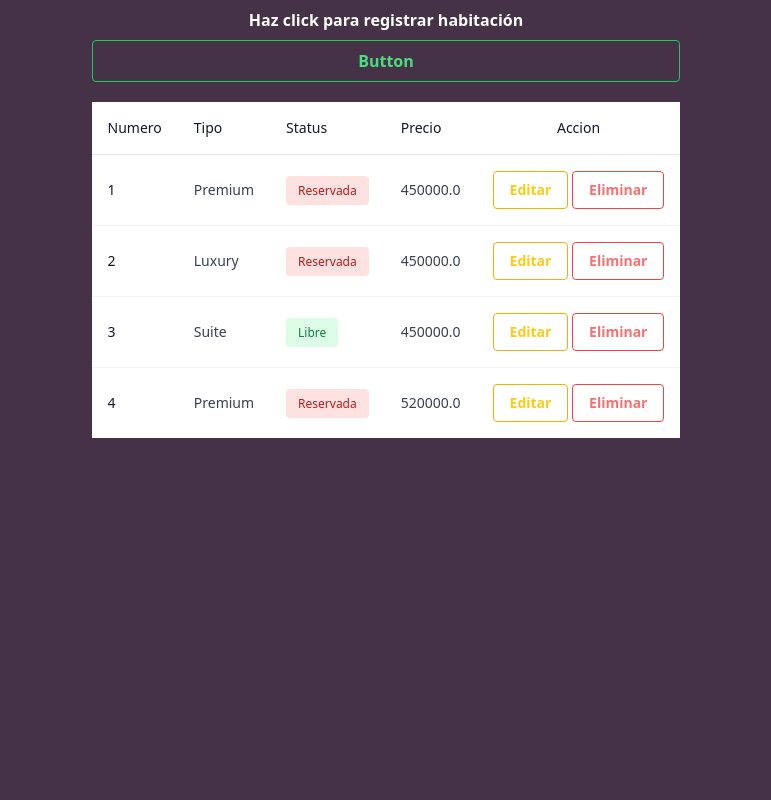
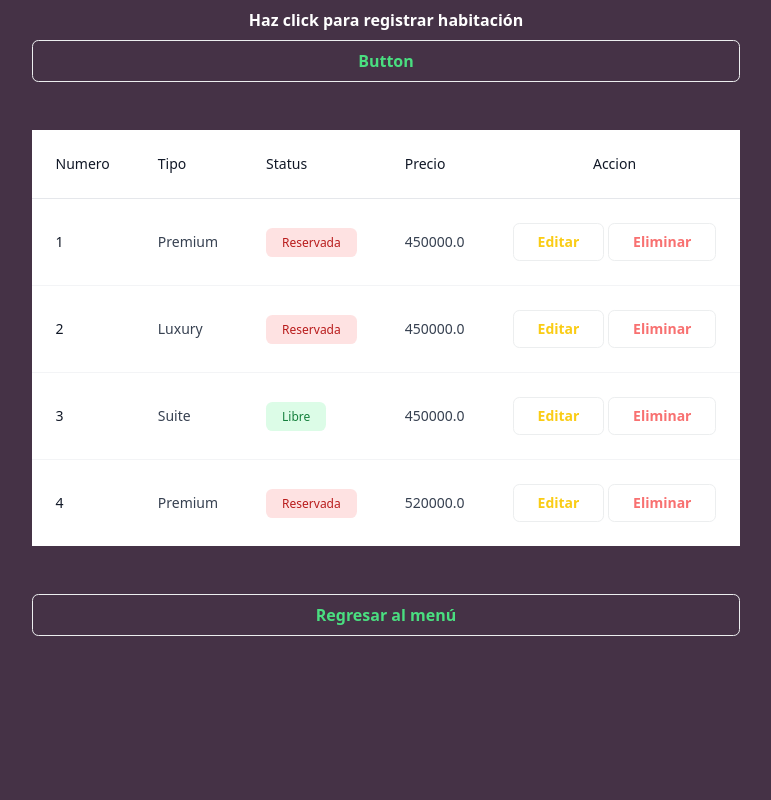
Before and after one commit to JhonJVegaDiaz/Team_4_WebAplication, a Flask app: page /Create_room in a window 1280 px wide. Shown: the whole page, without its empty margins (254-1025 px from the left). Run offline with Flask 2, Linux system fonts and the light colour scheme; data comes from the database, SQL or seed files in the repository; both versions use the stored data as it was after the commit; style sheets or scripts are compiled from the project's sources; some libraries are stand-ins or nearby versions.

Commit message:
Mejorando funcionalidades

```diff
--- a/app.py
+++ b/app.py
@@ -183,13 +183,18 @@ def eliminar(id):
     scripts.eliminar_usuario_id(id)
     return redirect('/editUsers')
 
+@app.route('/eliminarRoom/<int:id>')
+def eliminar_habitacion(id):
+    scripts.eliminar_habitacion_id(id)
+    return redirect('/Create_room')
+
 @app.route('/editRoom', methods=['GET','POST'])
 def super_editar_habitaciones():
     try:
         super = session["user"][9]
         if super == 1:
             if request.method == 'GET':
-                    return ("Edición de habitaciones")
+                    return redirect('/Create_room')
             else:
                 return redirect('/super')
         else:
--- a/db/scripts.py
+++ b/db/scripts.py
@@ -68,6 +68,14 @@ def editar_usuario_id(id, usuario):
                                                 usuario['celular'], usuario['direccion'],
                                                 usuario['fecha_nacimiento'], usuario['clase'], id)
 
+    conexion = conexion_bd()
+    cursor = conexion.cursor()
+    cursor.execute(query)
+    conexion.commit()
+    conexion.close()
+
+def eliminar_habitacion_id(id):
+    query = "delete from rooms where numero={}".format(id)
     conexion = conexion_bd()
     cursor = conexion.cursor()
     cursor.execute(query)
--- a/static/css/styles.css
+++ b/static/css/styles.css
@@ -105,6 +105,10 @@ header {
     float: right;
   }
 
+  #tablaCuartos, #regresarCuartos {
+    display: block;
+  }
+
 
   .lado {
     width: 20%;
--- a/static/js/process.js
+++ b/static/js/process.js
@@ -1,6 +1,7 @@
 const btn_crear = document.getElementById('btn_crear')
 const btn_editar = document.getElementById('btn_editar')
 const btn_eliminar_usuario = document.querySelectorAll('.eliminar_usuario')
+const btn_eliminar_habitacion = document.querySelectorAll('.eliminar_habitacion')
 const btn_recuperar = document.getElementById('confirmar_recuperacion')
 const btn_nueva_contrasena = document.getElementById('btn_nueva_contrasena')
 const btn_crear_room = document.getElementById('register_room')
@@ -165,6 +166,31 @@ if (btn_eliminar_usuario) {
 }
 
 
+if (btn_eliminar_habitacion) {
+
+    btn_eliminar_habitacion.forEach(btn_eliminar => {
+        btn_eliminar.addEventListener('click', () => {
+            id_usuario = btn_eliminar.getAttribute('id')
+
+            const abrir_modal = document.getElementById('abrir_modal')
+            const texto_modal = document.getElementById('modal-body')
+
+            texto_modal.textContent = `Está seguro de eliminar la habitación id:${id_usuario}`
+            abrir_modal.click()
+
+            const btn_confirmar_modal = document.getElementById('confirmar_modal')
+
+            btn_confirmar_modal.addEventListener('click', () => {
+                window.location.href = `/eliminarRoom/${id_usuario}`
+            })
+
+
+        })
+    });
+
+}
+
+
 if (btn_recuperar) {
     btn_recuperar.addEventListener('click', () => {
         const btn_cerrar_modal = document.getElementById('cerrar_modal')
--- a/templates/Create_room.html
+++ b/templates/Create_room.html
@@ -1,13 +1,19 @@
 {% extends 'base.html' %}
+
+{% block src %}
+<link rel="stylesheet" href="{{url_for('static',filename='css/styles.css')}}" />
+<link rel="stylesheet" href="{{url_for('static',filename='css/bootstrap.css')}}" />
+{% endblock %}
+
 
 {% block body %}
 <div class="flex justify-center items-center bg-[#453246] h-screen">
-  <div class="flex flex-col h-screen">
+  <div class="flex flex-col h-screen" >
     <span class="text-center font-semibold text-white my-2"> Haz click para registrar habitación</span>
     <button onclick="location.href='/CrearRoom'" class="bg-transparent hover:bg-green-500 text-green-400 font-semibold hover:text-white py-2 px-4 border border-green-500 hover:border-transparent rounded">
       Button
     </button>
-    <div class="overflow-x-auto my-5">
+    <div class="overflow-x-auto my-5" id="tablaCuartos">
       <table class="min-w-full text-sm divide-y divide-gray-200 bg-white">
         <thead>
           <tr>
@@ -64,65 +70,48 @@
             </td>
             <td class="p-4 text-gray-700 whitespace-nowrap">{{rooms[index][2]}}</td>
             <td class="p-4 text-gray-700 whitespace-nowrap">
-              <button class="bg-transparent hover:bg-yellow-500 text-yellow-400 font-semibold hover:text-black py-2 px-4 border border-yellow-500 hover:border-transparent rounded">
+              <button class=" bg-transparent hover:bg-yellow-500 text-yellow-400 font-semibold hover:text-black py-2 px-4 border border-yellow-500 hover:border-transparent rounded">
                 Editar
               </button>
-              <button class="bg-transparent hover:bg-red-500 text-red-400 font-semibold hover:text-white py-2 px-4 border border-red-500 hover:border-transparent rounded">
+              <button id="{{rooms[index][0]}}" class="eliminar_habitacion bg-transparent hover:bg-red-500 text-red-400 font-semibold hover:text-white py-2 px-4 border border-red-500 hover:border-transparent rounded">
                 Eliminar
               </button>
             </td>
           </tr>
           {% endfor %}
-          <!-- <tr>
-            <td class="p-4 font-medium whitespace-nowrap">2</td>
-            <td class="p-4 text-gray-700 whitespace-nowrap">Premium</td>
-            <td class="p-4 whitespace-nowrap">
-              <strong
-                class="bg-green-100 text-green-700 px-3 py-1.5 rounded text-xs font-medium"
-              >
-                Paid
-              </strong>
-            </td>
-            <td class="p-4 text-gray-700 whitespace-nowrap">450650</td>
-            <td class="p-4 text-gray-700 whitespace-nowrap">
-              <button class="bg-transparent hover:bg-yellow-500 text-yellow-400 font-semibold hover:text-black py-2 px-4 border border-yellow-500 hover:border-transparent rounded">
-                Editar
-              </button>
-              <button class="bg-transparent hover:bg-red-500 text-red-400 font-semibold hover:text-white py-2 px-4 border border-red-500 hover:border-transparent rounded">
-                Eliminar
-              </button>
-            </td>
-          </tr>
 
-          <tr>
-            <td class="p-4 font-medium whitespace-nowrap">3</td>
-            <td class="p-4 text-gray-700 whitespace-nowrap">
-              Suite
-            </td>
-            <td class="p-4 text-gray-700 whitespace-nowrap">
-              <strong
-                class="bg-amber-100 text-amber-700 px-3 py-1.5 rounded text-xs font-medium"
-              >
-                Partially Refunded
-              </strong>
-            </td>
-            <td class="p-4 text-gray-700 whitespace-nowrap">450650</td>
-            <td class="p-4 text-gray-700 whitespace-nowrap">
-              <button class="bg-transparent hover:bg-yellow-500 text-yellow-400 font-semibold hover:text-black py-2 px-4 border border-yellow-500 hover:border-transparent rounded">
-                Editar
-              </button>
-              <button class="bg-transparent hover:bg-red-500 text-red-400 font-semibold hover:text-white py-2 px-4 border border-red-500 hover:border-transparent rounded">
-                Eliminar
-              </button>
-            </td>
-          </tr> -->
         </tbody>
       </table>
     </div>
 
+    <button id="regresarCuartos" onclick="location.href='/super'" class="bg-transparent hover:bg-green-500 text-green-400 font-semibold hover:text-white py-2 px-4 border border-green-500 hover:border-transparent rounded">
+      Regresar al menú
+    </button>
 
   </div>
 
+</div>
 
+
+<button data-bs-toggle="modal" data-bs-target="#exampleModal" id="abrir_modal" hidden>
+  Abrir Modal
+</button>
+
+<div class="modal fade" id="exampleModal" tabindex="-1" aria-labelledby="exampleModalLabel" aria-hidden="true">
+  <div class="modal-dialog">
+    <div class="modal-content">
+      <div class="modal-header">
+        <h5 class="modal-title" id="exampleModalLabel">Error</h5>
+        <button type="button" class="btn-close " data-bs-dismiss="modal" aria-label="Close" id="cerrar_modal"></button>
+      </div>
+      <div class="modal-body" id="modal-body">
+      </div>
+      <div class="modal-footer">
+        <button type="button" class="btn btn-secondary  bg-[#26B15F] " data-bs-dismiss="modal">Cancelar</button>
+        <button type="button" class="btn btn-primary bg-[#F3152F]" id="confirmar_modal">Confirmar</button>
+      </div>
+    </div>
+  </div>
 </div>
+
 {% endblock %}
--- a/templates/editUsers.html
+++ b/templates/editUsers.html
@@ -42,7 +42,11 @@
 
 
           </table>
+          <button id="regresarCuartos" onclick="location.href='/super'" class="bg-[#73baaf] hover:bg-green-500 text-white font-semibold hover:text-white py-2 px-4 border border-green-500 hover:border-transparent rounded">
+            Regresar al menú
+          </button>
     </div>
+
 </div>
 
 
```
Also changed, not shown: db/basedatos.sqlite.
